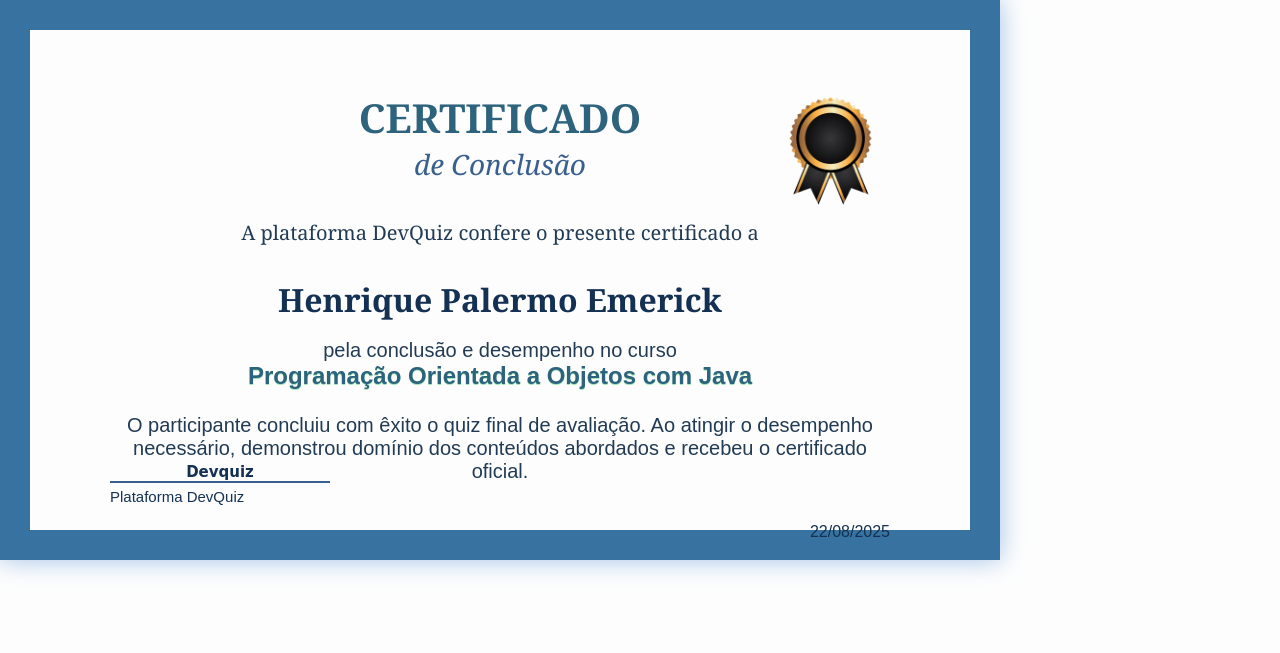
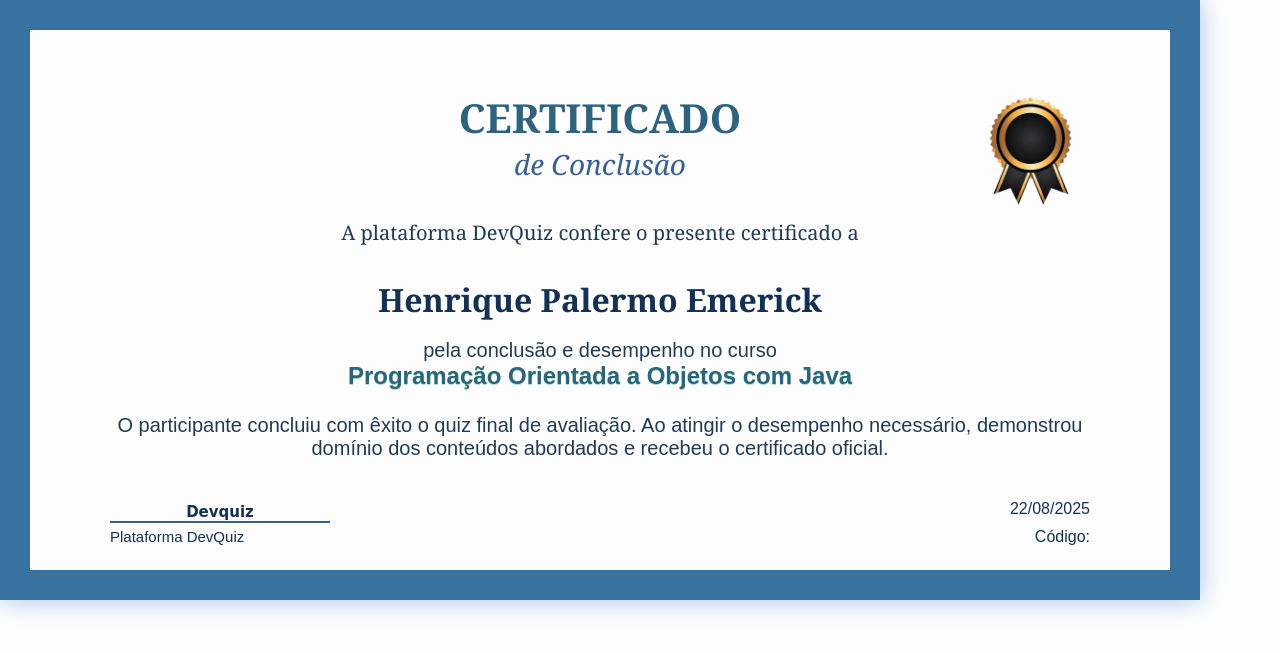
Before and after one commit to hick-hpe/projeto-Integrador-2025, a Django app: template backend/certificado/templates/certificado_pdf_download.html in a window 1280 px wide. Shown: the top 653 px of the page. Run offline with Django 5.2, Linux system fonts and the light colour scheme; the template is opened without the code that fills it, so the values that code supplies are empty; some web fonts are replaced.

Commit message:
feat: baixar certificados:v2

```diff
--- a/backend/certificado/templates/certificado_pdf.html
+++ b/backend/certificado/templates/certificado_pdf.html
@@ -45,6 +45,9 @@
       <div class="data">
         {{ data }}
       </div>
+      <div class="codigo">
+        Código: {{ codigo }}
+      </div>
 
       <div class="assinatura">
         <div class="linha" style="width: 220px; border-bottom: 2px solid #385f8e; margin-bottom: 5px;">Devquiz</div>
--- a/backend/certificado/templates/certificado_pdf_download.html
+++ b/backend/certificado/templates/certificado_pdf_download.html
@@ -46,6 +46,9 @@
         <!-- {{ data }} -->
         22/08/2025
       </div>
+      <div class="codigo">
+        Código:
+      </div>
 
       <div class="assinatura">
         <div class="linha" style="width: 220px; border-bottom: 2px solid #385f8e; margin-bottom: 5px;">Devquiz</div>
--- a/backend/certificado/views.py
+++ b/backend/certificado/views.py
@@ -112,8 +112,9 @@
         "nome": nome.upper(),
         "disciplina": certificado.disciplina.nome,
         "data": data_formatada,
-        'css_path': css_path,
-        'img_path': img_path
+        "css_path": css_path,
+        "img_path": img_path,
+        "codigo": certificado.codigo
     }
 
     rendered = render(request, 'certificado_pdf.html', contexto).content.decode('utf-8')
--- a/backend/static/css/certificado_pdf.css
+++ b/backend/static/css/certificado_pdf.css
@@ -6,8 +6,8 @@
   }
 
   .certificado {
-    width: 1000px;
-    height: 560px;
+    width: 1200px;
+    height: 600px;
     background-size: cover;
     background-position: center;
     padding: 60px 80px;
@@ -68,7 +68,13 @@
   .data {
     margin-top: 40px;
     text-align: right;
-    margin-top: 40px;
+    color: #143153;
+    font-size: 16px;
+  }
+
+  .codigo {
+    text-align: right;
+    margin-top: 10px;
     color: #143153;
     font-size: 16px;
   }
```
